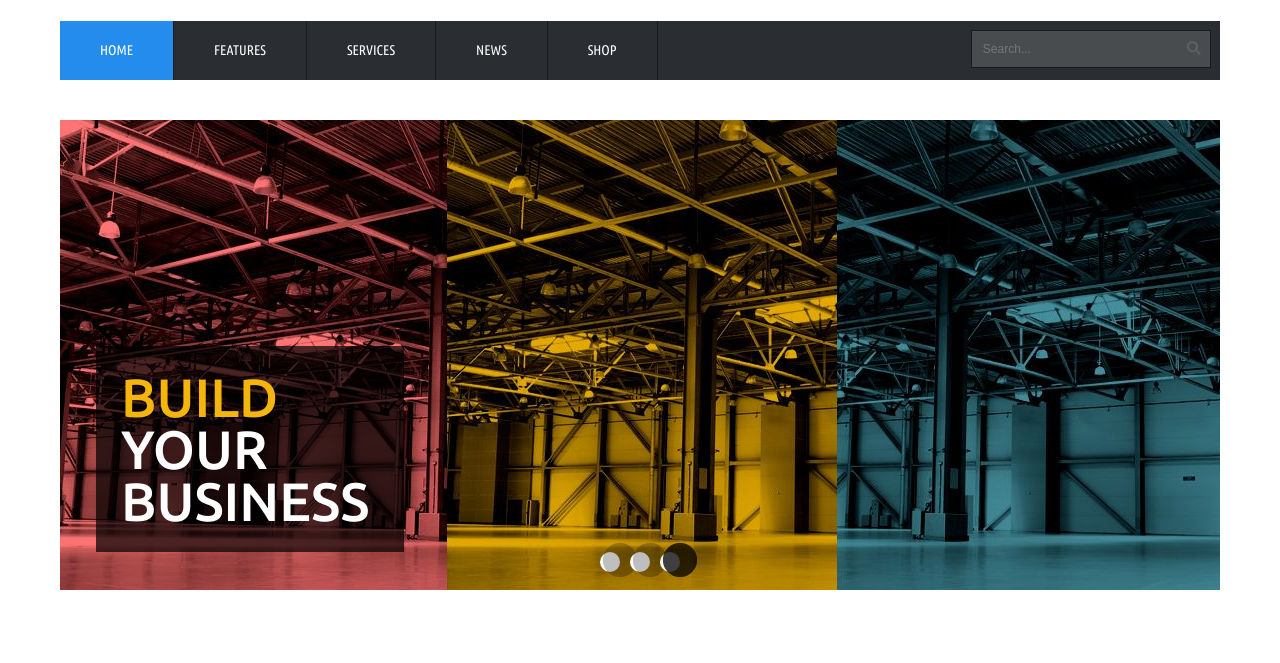
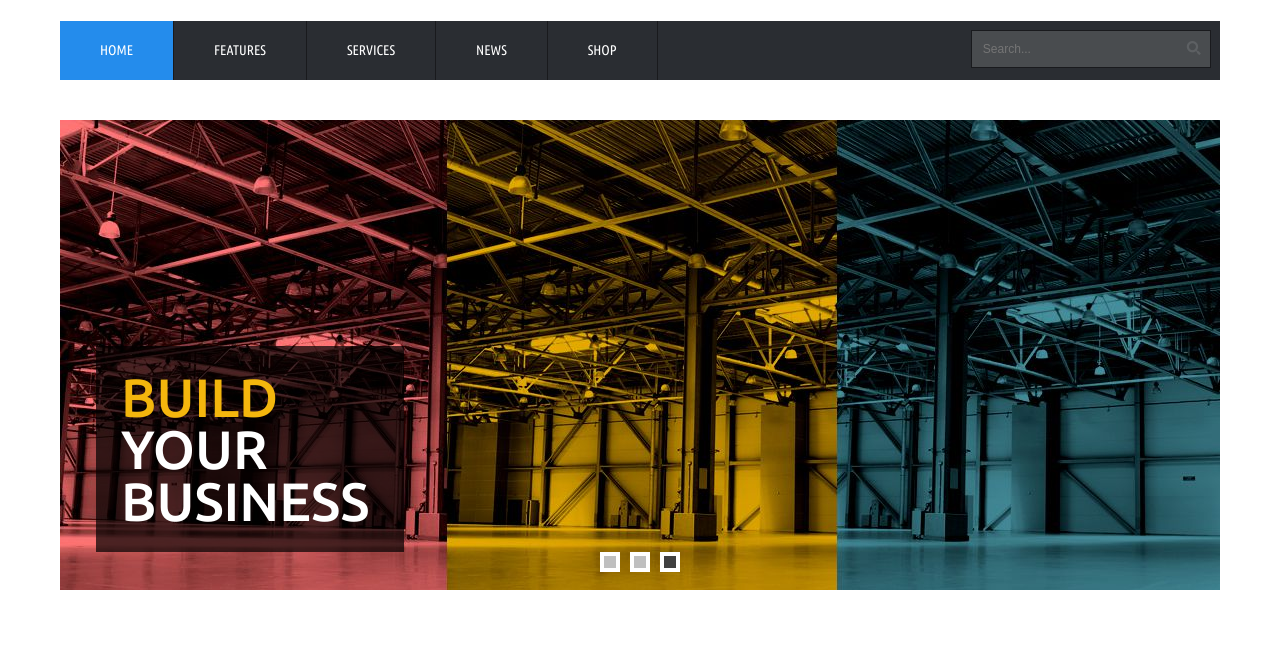
Before and after one commit to max-bulygin/BuildHome-Website, a website: page src/index.html in a window 1280 px wide. Shown: the part 96-759 px from the top of the page. Drawn offline with nearby package versions, Linux system fonts and the light colour scheme; files whose address does not match are found by name.

Commit message:
styles for slider paginator fixed

```diff
--- a/src/scss/styles.scss
+++ b/src/scss/styles.scss
@@ -176,10 +176,13 @@ body {
     @include border();
 
     background: $white;
-    border-radius: 50%;
 
     &:before {
-      font-size: 40px;
+      content: '';
+      width: 60%;
+      height: 60%;
+      margin: 20%;
+      background: #000;
     }
   }
 }
```
Also changed, not shown: src/css/styles.css, 1 other file.
